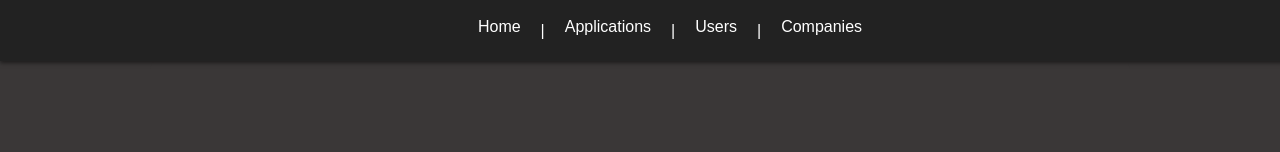
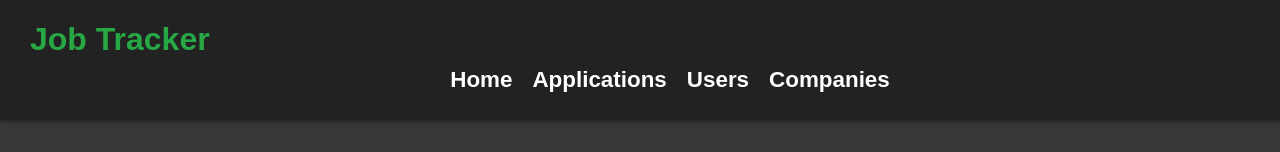
Before and after one commit to Josefbautista94/Joses-Job-Tracker, a React (Vite) app in the folder Frontend/: page /companies in a window 1280 px wide. Shown: the top 152 px of the page. Built offline with nearby package versions, Linux system fonts and the light colour scheme; no server answers.

Commit message:
Made NavBar mobile-friendly with hamburger menu and animation

```diff
--- a/Frontend/components/NavBar.css
+++ b/Frontend/components/NavBar.css
@@ -5,34 +5,104 @@ nav {
   top: 0;
   width: 100%;
   z-index: 1000;
-  display: flex;
-  justify-content: center;
-  align-items: center;
-  box-shadow: 0 2px 4px rgba(0,0,0,0.5);
+  box-shadow: 0 2px 4px rgba(0, 0, 0, 0.5);
 }
 
-nav a {
+.nav-header {
+  display: flex;
+  align-items: center;
+  justify-content: space-between;
+}
+
+.nav-logo {
+  color: #28a745;
+  font-size: 2rem;
+  font-weight: bold;
+}
+
+.nav-toggle {
+  display: none;
+  flex-direction: column;
+  cursor: pointer;
+}
+
+.nav-toggle .bar {
+  width: 25px;
+  height: 3px;
+  background-color: #fff;
+  margin: 4px 0;
+  transition: 0.4s;
+}
+
+.nav-toggle.open .bar:nth-child(1) {
+  transform: rotate(45deg) translate(5px, 5px);
+}
+
+.nav-toggle.open .bar:nth-child(2) {
+  opacity: 0;
+}
+
+.nav-toggle.open .bar:nth-child(3) {
+  transform: rotate(-45deg) translate(5px, -5px);
+}
+
+
+.nav-links {
+  display: flex;
+  align-items: center;
+  justify-content: center;
+  gap: 20px;
+  transition: max-height 0.3s ease-in-out;
+  overflow: hidden;
+}
+
+.nav-links a {
   color: #fff;
-  margin: 0 20px;
   text-decoration: none;
-  font-weight: 500;
+  font-size: 1.4rem;
+  font-weight: bold;
   position: relative;
 }
 
-nav a::after {
+.nav-links a::after {
   content: '';
   display: block;
   height: 2px;
-  background: #28a745; /* green underline */
+  background: #28a745;
   width: 0;
   transition: width 0.3s;
   margin-top: 5px;
 }
 
-nav a:hover::after {
+.nav-links a:hover::after {
   width: 100%;
 }
 
-nav a:hover {
+.nav-links a:hover {
   color: #28a745;
 }
+
+/* MOBILE STYLES */
+@media (max-width: 768px) {
+  .nav-toggle {
+    display: flex;
+  }
+
+  .nav-links {
+    flex-direction: column;
+    gap: 10px;
+    margin-top: 10px;
+
+    max-height: 0;
+    overflow: hidden;
+    transition: max-height 0.4s ease-in-out;
+  }
+
+  .nav-links.open {
+    max-height: 300px; /* Enough for 4 links + spacing */
+  }
+
+  .nav-links a {
+    margin: 10px 0;
+  }
+}
--- a/Frontend/components/NavBar.jsx
+++ b/Frontend/components/NavBar.jsx
@@ -1,13 +1,39 @@
-import { Link } from 'react-router-dom';
-import './NavBar.css';
+import { useState } from "react";
+import { Link } from "react-router-dom";
+import "./NavBar.css";
 
 function NavBar() {
+  const [isOpen, setIsOpen] = useState(false);
+
+  const toggleMenu = () => {
+    setIsOpen(!isOpen);
+  };
+
   return (
     <nav>
-      <Link to="/">Home</Link> |
-      <Link to="/applications">Applications</Link> |
-      <Link to="/users">Users</Link> |
-      <Link to="/companies">Companies</Link>
+      <div className="nav-header">
+        <div className="nav-logo"> Job Tracker </div>
+<div className={`nav-toggle ${isOpen ? "open" : ""}`} onClick={toggleMenu}>
+          {/*Hamburger Icon */}
+          <div className="bar"></div>
+          <div className="bar"></div>
+          <div className="bar"></div>
+        </div>
+      </div>
+      <div className={`nav-links ${isOpen ? "open" : ""}`}>
+        <Link to="/" onClick={() => setIsOpen(false)}>
+          Home
+        </Link>
+        <Link to="/applications" onClick={() => setIsOpen(false)}>
+          Applications
+        </Link>
+        <Link to="/users" onClick={() => setIsOpen(false)}>
+          Users
+        </Link>
+        <Link to="/companies" onClick={() => setIsOpen(false)}>
+          Companies
+        </Link>
+      </div>
     </nav>
   );
 }
```
